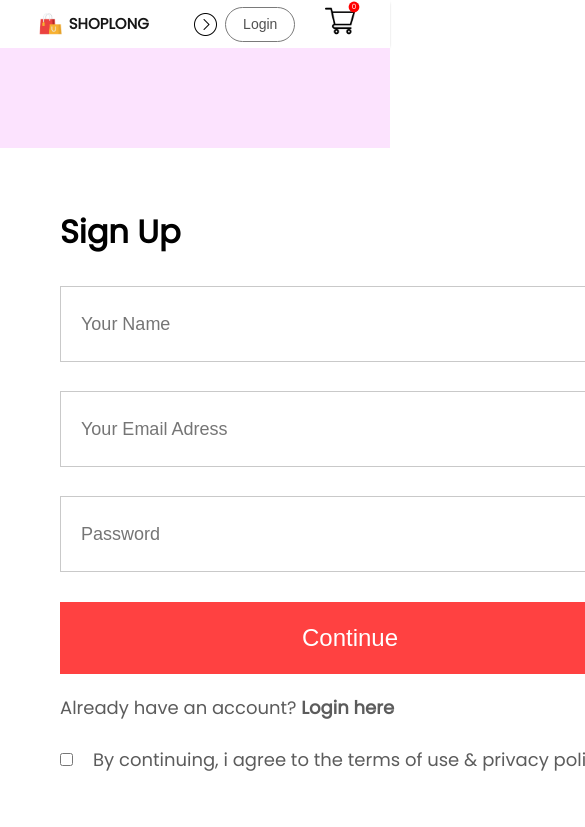
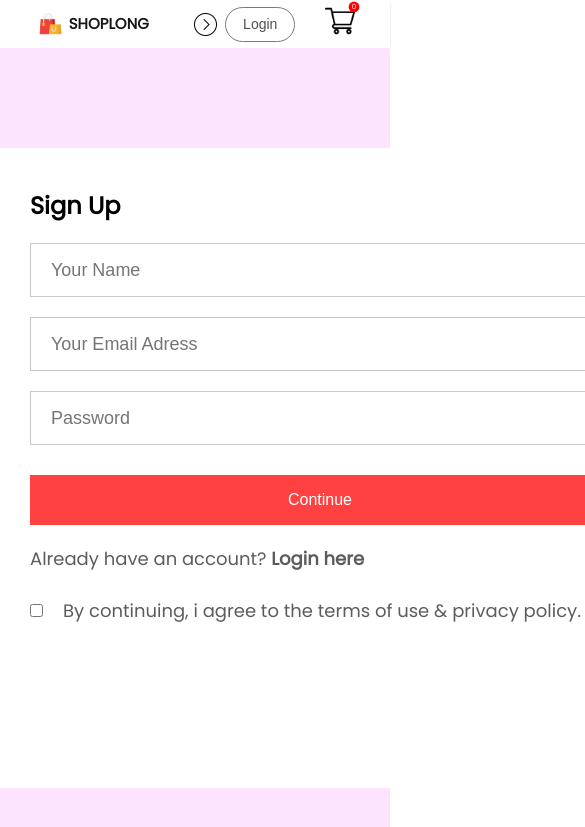
Before and after one commit to Dahbi-Dev/E-commerce, a React (Create React App) app: page /login in a window 390 px wide. Shown: the top 827 px of the page, 585 px wide, since content can reach past the window. Built offline with nearby package versions, Linux system fonts and the light colour scheme.

Commit message:
make login page look responsive

```diff
--- a/src/Pages/CSS/LoginSignup.css
+++ b/src/Pages/CSS/LoginSignup.css
@@ -3,6 +3,7 @@
     height:80vh ;
     background: #fce3fe;
     padding-top: 100px;
+    padding-bottom: 120px;
 
 }
 
@@ -13,6 +14,7 @@
     margin: auto;
     padding: 40px 60px;
 
+
 }
 
 .loginSignup-container h1 {
@@ -21,7 +23,7 @@
 .loginSignup-fields {
     display: flex;
     flex-direction: column;
-    gap: 29px;
+    gap: 20px;
     margin-top: 30px;
 
 }
@@ -68,3 +70,60 @@
     font-weight: 500;
 
 }
+
+@media(max-width:1280){
+
+    .loginSignup{
+        padding: 50px;
+
+    }
+    .loginSignup-container{
+        width: auto;
+        max-width: 500px;
+        max-height: 500px;
+    }
+    .loginSignup-container h1 {
+        margin:10px 0px ;
+    }
+    .loginSignup-fields {
+        gap: 20px;
+        margin-top: 20px;
+    }
+    .loginSignup-fields input {
+        height: 65px;
+        width: 93%;
+    }
+    .loginSignup-container button {
+        width: 100%;
+        height: 65px;
+
+    }
+    .loginSignup-login{
+        font-size: 16px;
+    }
+    .loginSignup-login{
+        font-size: 16px;
+    }
+    .loginSignup-agree{
+        font-size: 16px;
+    }
+}
+@media(max-width:800px){
+    .loginSignup-container{
+        padding: 20px 30px;
+    }
+    .loginSignup-container h1{
+        font-size: 24px;
+    }
+    .loginSignup-fields {
+        margin-top: 20px;
+    }
+    .loginSignup-fields input {
+        height: 50px;
+    }
+    .loginSignup-container button {
+        height: 50px;
+        font-size: 16px;
+    }
+
+}
```
